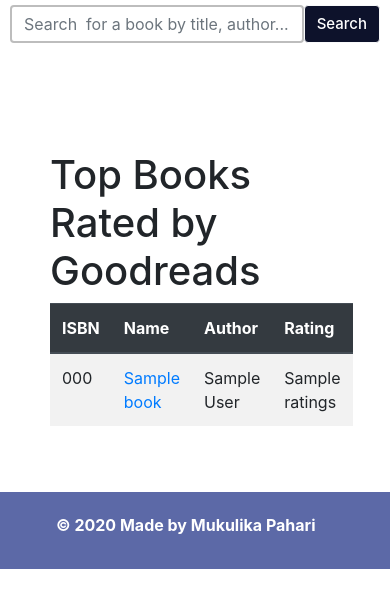
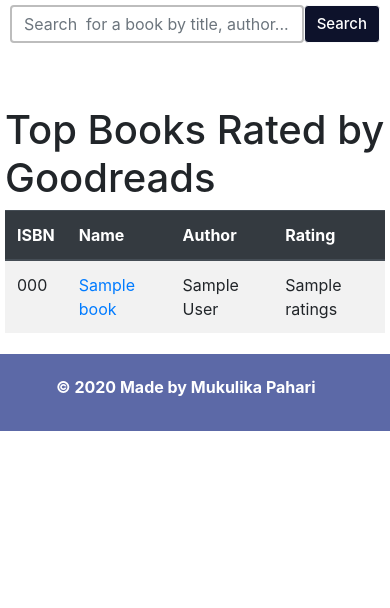
Before and after one commit to Mukulikaa/bookroast, a Flask app: template templates/index1.html in a window 390 px wide. Shown: the part 155-763 px from the top of the page. Run offline with Flask 2, Linux system fonts and the light colour scheme; the template is opened without the code that fills it: most values are stand-ins (such as "Sample title", 1, 10 or a date in 2020); some libraries are stand-ins or nearby versions.

Commit message:
made the table responsive

```diff
--- a/static/css/index.css
+++ b/static/css/index.css
@@ -53,3 +53,10 @@
 #info{
   padding: 50px;
 }
+
+@media only screen and (max-width: 768px) {
+  #info{
+    padding: 5px;
+  }
+
+}
```
